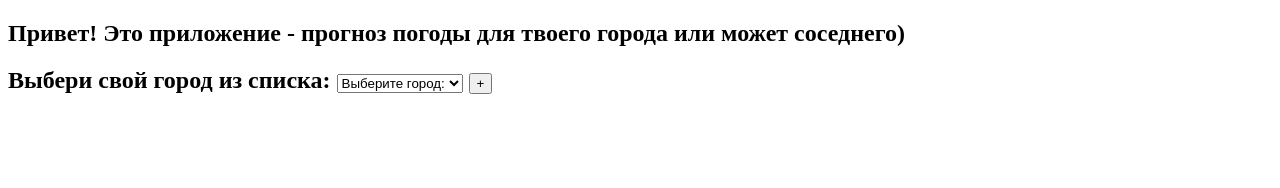
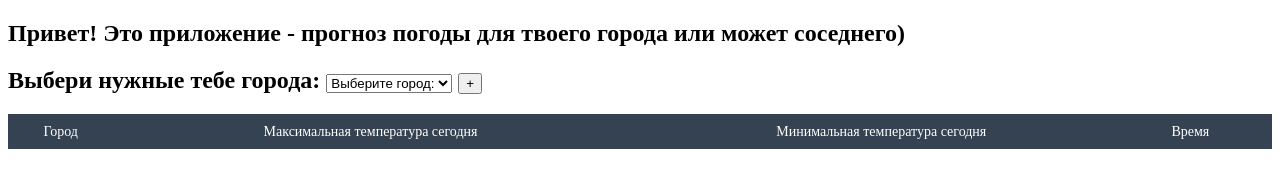
Before and after one commit to KisliY-Borsch/weatherApp, a plain HTML site: page index.html in a window 1280 px wide. Drawn offline with Linux system fonts and the light colour scheme.

Commit message:
Added a table to the HTML page

```diff
--- a/index.html
+++ b/index.html
@@ -3,11 +3,12 @@
 <head>
     <meta charset="UTF-8">
     <title>HappyMeteoApp</title>
+    <link rel="stylesheet" type="text/css" href="style.css">
     <script type="text/javascript" src="script.js"></script>
 </head>
 <body>
     <h2>Привет! Это приложение - прогноз погоды для твоего города или может соседнего)</h2>
-    <h2>Выбери свой город из списка:
+    <h2>Выбери нужные тебе города:
         <select class="select" name="cityes" onchange="getWeather(value)">
             <option selected disabled>Выберите город:</option>
             <option value="https://api.open-meteo.com/v1/forecast?latitude=50.45&longitude=30.52&daily=temperature_2m_max,temperature_2m_min&timezone=Europe%2FBerlin">Киев</option>
@@ -18,7 +19,22 @@
             <option value="https://api.open-meteo.com/v1/forecast?latitude=46.64&longitude=32.61&daily=temperature_2m_max,temperature_2m_min&timezone=Europe%2FBerlin">Херсон</option>
             <option value="https://api.open-meteo.com/v1/forecast?latitude=49.44&longitude=32.06&daily=temperature_2m_max,temperature_2m_min&timezone=Europe%2FBerlin">Черкассы</option>
         </select>
-        <button class="addAnotherOne">+</button>
+        <button class="addAnotherOne" onclick="addOneMoreCity()">+</button>
     </h2>
+    <div class="mobile-table">
+        <table id="CitiesTable">
+            <thead>
+            <tr>
+                <th>Город</th>
+                <th>Максимальная температура сегодня</th>
+                <th>Минимальная температура сегодня</th>
+                <th>Время</th>
+                <th></th>
+            </tr>
+            </thead>
+            <tbody id="CitiesTableBody">
+            </tbody>
+        </table>
+    </div>
 </body>
 </html>
--- a/script.js
+++ b/script.js
@@ -11,6 +11,14 @@ function getWeather(a) {
         // сохранить результат
         array = JSON.parse(xhr.responseText);
     }
-    console.log(array);
+    let table = document.querySelector('#CitiesTableBody');
+    let tr = document.createElement('tr');
+    let td =
+
+    table.innerHTML = "<td>" + array.daily.temperature_2m_max[0] + "</td>"
+    table.innerHTML = "<td>" + array.daily.temperature_2m_min[0] + "</td>"
+    table.innerHTML = "</tr>";
+}
+function addOneMoreCity(){
 
 }
--- /dev/null
+++ b/style.css
@@ -0,0 +1,36 @@
+/* Стили таблицы (CitiesTable) */
+table#CitiesTable{
+    text-decoration: none;
+    border-collapse:collapse;
+    width:100%;
+    text-align:center;
+}
+table#CitiesTable th{
+    font-weight:normal;
+    font-size:14px;
+    color:#ffffff;
+    background-color:#354251;
+}
+table#CitiesTable td{
+    font-size:13px;
+    color:#354251;
+}
+table#CitiesTable td,table#CitiesTable th{
+    white-space:pre-wrap;
+    padding:10px 5px;
+    line-height:13px;
+    vertical-align: middle;
+    border: 1px solid #354251;
+}
+table#CitiesTable tr:hover{
+    background-color:#f9fafb
+}
+table#CitiesTable tr:hover td{
+    color:#354251;
+    cursor:pointer;
+}
+.mobile-table{
+    width: 100%;
+    max-width: 100%;
+    overflow-x: auto;
+}
```
